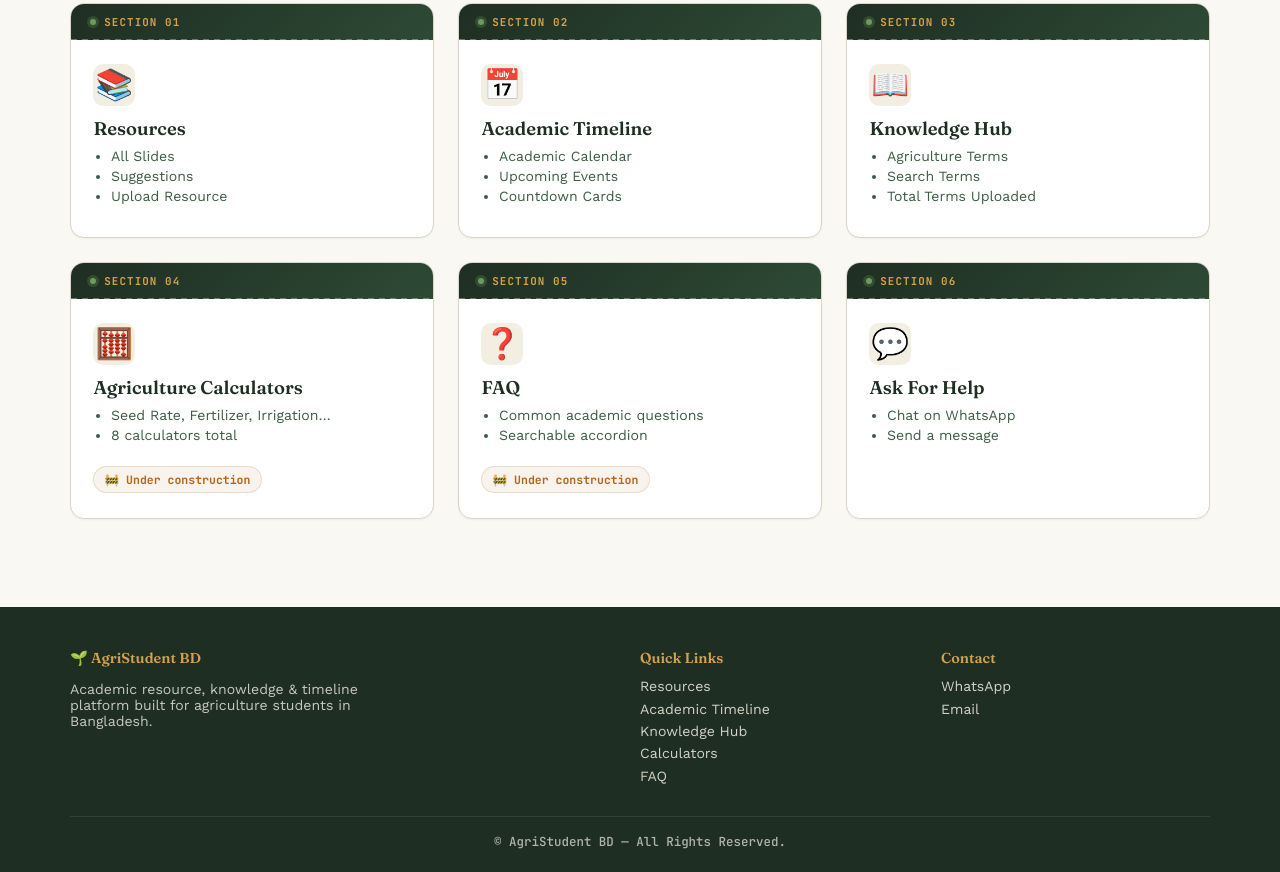
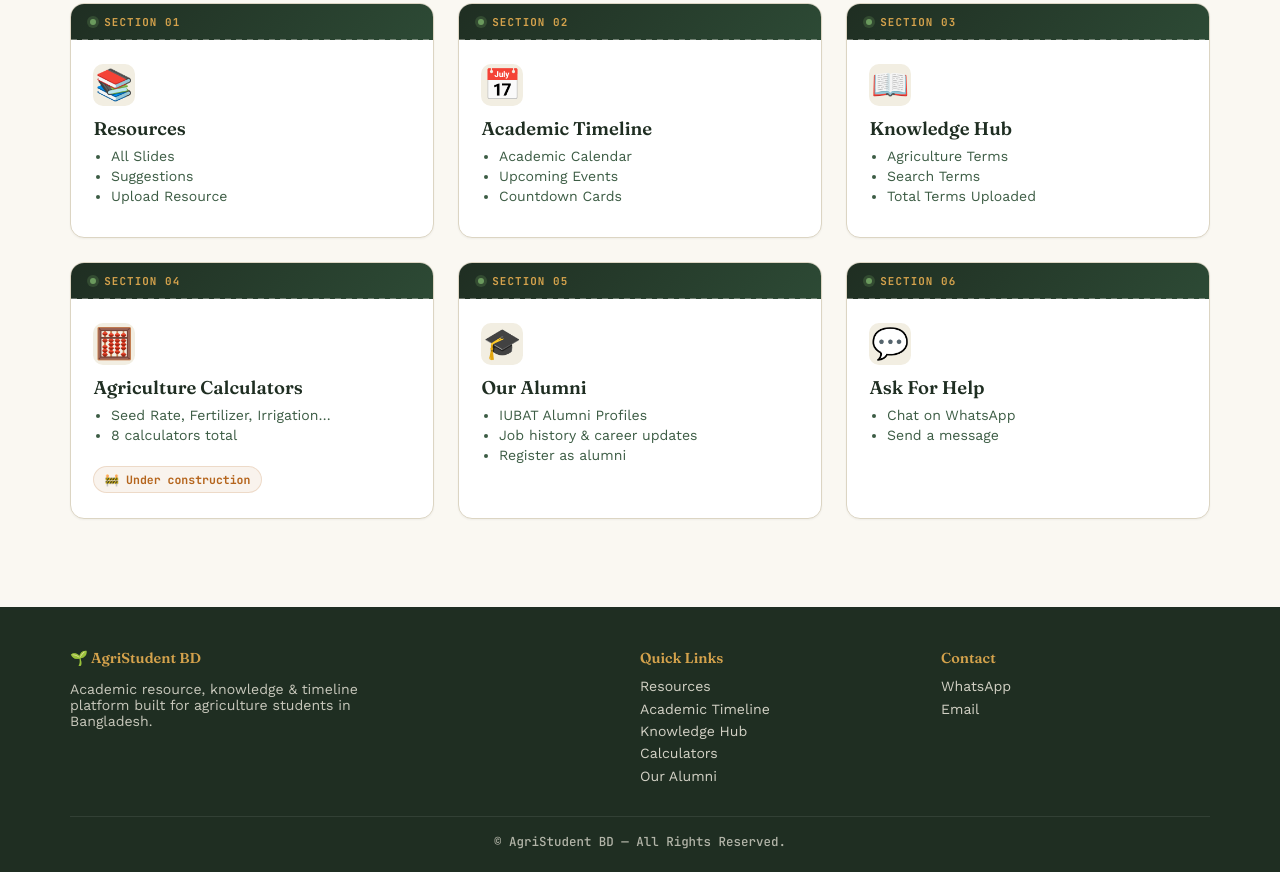
Before and after one commit to somrat99100/agristudent-bd, a plain HTML site: page index.html in a window 1280 px wide. Shown: the part 915-1787 px from the top of the page. Drawn offline with nearby package versions, Linux system fonts and the light colour scheme; no server answers.

Commit message:
Replace FAQ link with Our Alumni link

```diff
--- a/index.html
+++ b/index.html
@@ -27,7 +27,7 @@
       <li><a href="timeline.html">Academic Timeline</a></li>
       <li><a href="knowledge-hub.html">Knowledge Hub</a></li>
       <li><a href="calculators.html">Calculators</a></li>
-      <li><a href="faq.html">FAQ</a></li>
+      <li><a href="alumni.html">Our Alumni</a></li>
       <li><a href="help.html">Help</a></li>
     </ul>
     <div class="nav-actions">
@@ -120,13 +120,12 @@
         </div>
       </a>
 
-      <a href="faq.html" class="seed-card reveal">
+      <a href="alumni.html" class="seed-card reveal">
         <div class="tag-strip"><span class="tag-dot"></span><span class="tag">SECTION 05</span></div>
         <div class="card-body">
-          <div class="icon">❓</div>
-          <h3>FAQ</h3>
-          <ul><li>Common academic questions</li><li>Searchable accordion</li></ul>
-          <div class="construction">🚧 Under construction</div>
+          <div class="icon">🎓</div>
+          <h3>Our Alumni</h3>
+          <ul><li>IUBAT Alumni Profiles</li><li>Job history & career updates</li><li>Register as alumni</li></ul>
         </div>
       </a>
 
@@ -158,7 +157,7 @@
           <li><a href="timeline.html">Academic Timeline</a></li>
           <li><a href="knowledge-hub.html">Knowledge Hub</a></li>
           <li><a href="calculators.html">Calculators</a></li>
-          <li><a href="faq.html">FAQ</a></li>
+          <li><a href="alumni.html">Our Alumni</a></li>
         </ul>
       </div>
       <div>
```
